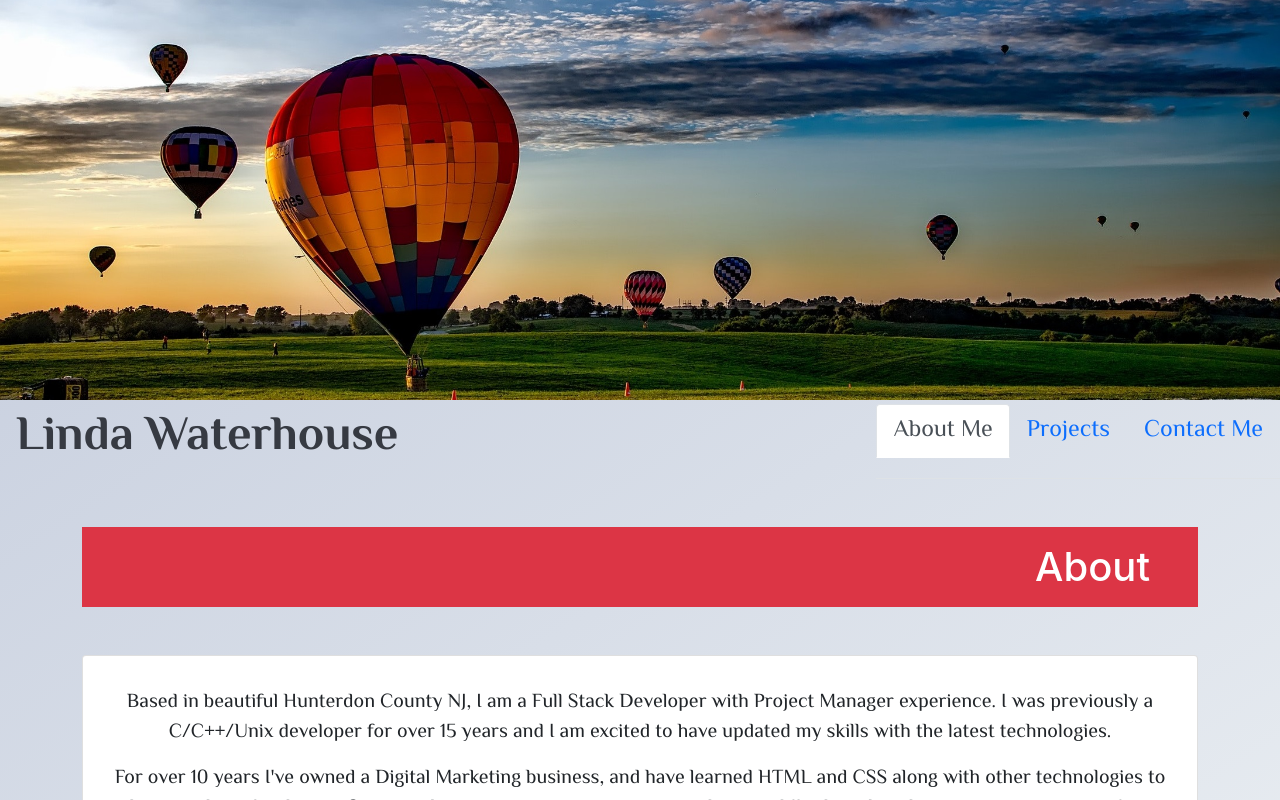
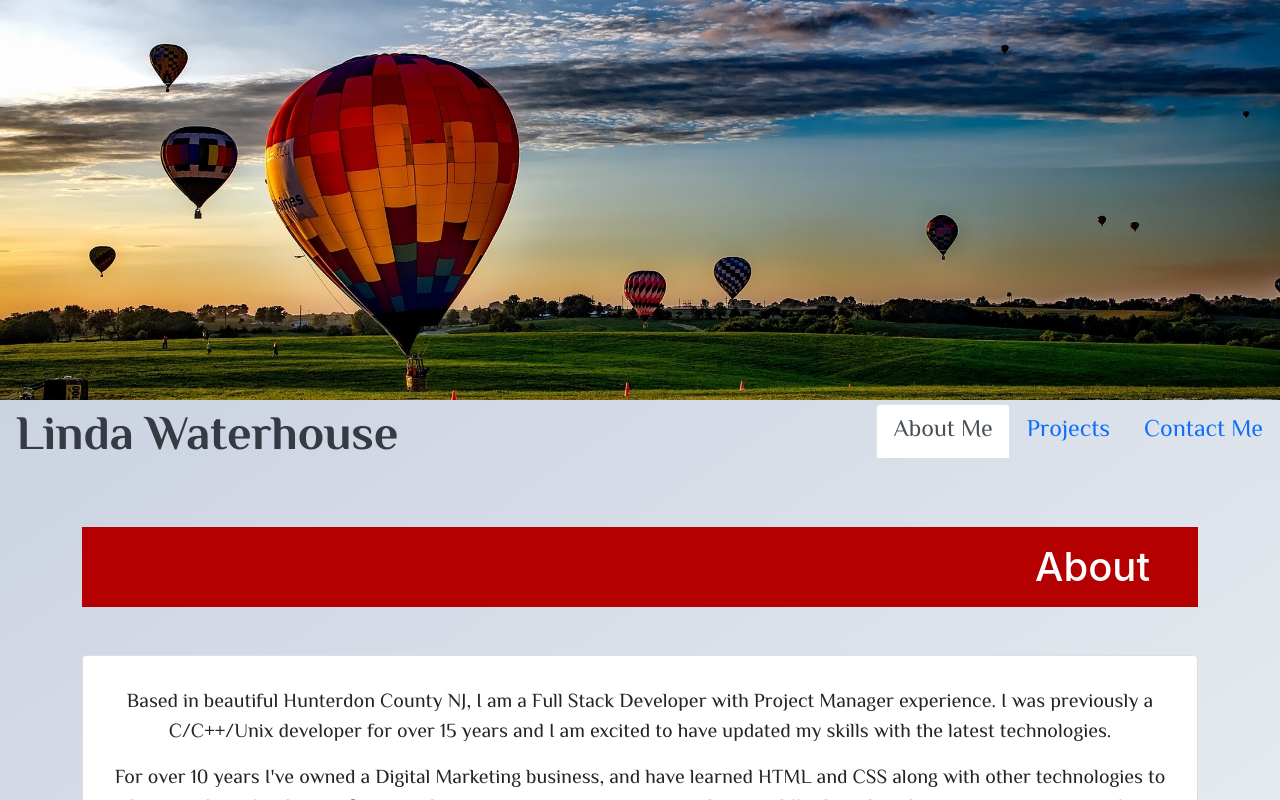
Before and after one commit to llwaterhouse/React-Portfolio, a React (Create React App) app: page / in a window 1280 px wide. Shown: the top 800 px of the page. Built offline with nearby package versions, Linux system fonts and the light colour scheme.

Commit message:
updated colors

```diff
--- a/src/components/pages/About/About.css
+++ b/src/components/pages/About/About.css
@@ -2,6 +2,10 @@ p {
     font-size: 1.25rem;
     font-family: 'El Messiri', sans-serif;
 }
+#about {
+    background-color:#B40001 ;
+}
+
 
 .skills {
     padding-top:20px;
--- a/src/components/pages/About/About.js
+++ b/src/components/pages/About/About.js
@@ -4,7 +4,7 @@ import './About.css';
 export default function About() {
 	return (
 		<div className="container mt-5">
-			<h1 className="text-end px-5 mb-5 bg-danger text-white py-3">About</h1>
+			<h1 className="text-end px-5 mb-5 text-white py-3" id="about">About</h1>
 			<div className="card text-center py-3">
 				<div className="card-body">
 					<section className="card-text">
--- a/src/components/pages/Projects/Projects.css
+++ b/src/components/pages/Projects/Projects.css
@@ -1,5 +1,6 @@
 #projects {
-    background-color: rgb(25, 25, 176);
+    background-color: #194e82;
+
 }
 
 .card-img-top {
```
